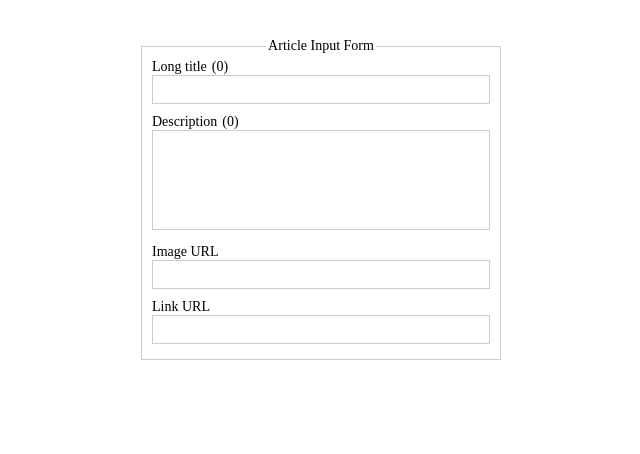
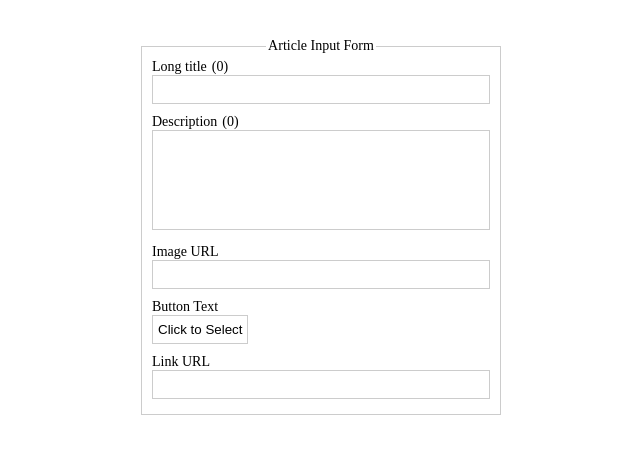
Before and after one commit to han3zeng/yahoo-works, a React app: page / in a window 1280 px wide. Shown: the top 454 px of the page, without its empty margins (119-759 px from the left). Built offline with nearby package versions, Linux system fonts and the light colour scheme; the HTML template or start-up script is replaced by a standard one.

Commit message:
Adjust: dropdown for form-preview

```diff
--- a/src/App.jsx
+++ b/src/App.jsx
@@ -14,6 +14,16 @@ const GlobalStyle = createGlobalStyle`
     background: white;
     padding: 10px;
   }
+  button {
+    background-color: white;
+    outline: none;
+    border: 1px solid ${(props) => props.theme.formGray};
+    padding: 6px 5px;
+    cursor: pointer;
+    &:focus {
+      border: 1px solid ${(props) => props.theme.formHighlightGray};
+    }
+  }
 `;
 
 function App() {
--- a/src/components/form/Form.jsx
+++ b/src/components/form/Form.jsx
@@ -1,6 +1,6 @@
 import React from 'react';
 import styled from 'styled-components';
-import { TextInput } from './Inputs';
+import { TextInput, DropDown } from './Inputs';
 
 const Fieldset = styled.fieldset`
     border: 1px solid ${(props) => props.theme.formGray};
@@ -60,7 +60,7 @@ function Form({
           text="Long title"
           data={data.longTitle}
           dispatch={dispatch}
-          maxLength={10}
+          maxLength={40}
         />
         <TextInput
           id="description"
@@ -68,13 +68,18 @@ function Form({
           type="description"
           data={data.description}
           dispatch={dispatch}
-          maxLength={20}
+          maxLength={150}
         />
         <TextInput
           id="imageUrl"
           type="url"
           text="Image URL"
           data={data.imageUrl}
+          dispatch={dispatch}
+        />
+        <DropDown
+          id="dropdown"
+          data={data.dropdown}
           dispatch={dispatch}
         />
         <TextInput
--- a/src/components/form/Inputs.jsx
+++ b/src/components/form/Inputs.jsx
@@ -1,11 +1,35 @@
-import React from 'react';
+import React, { useState, useRef, useEffect } from 'react';
 import styled from 'styled-components';
 import { _ } from '../../utils';
 
 const { debounce } = _;
 
-const InputContainer = styled.div`
+const Container = styled.div`
   margin-bottom: 10px;
+`;
+
+const ButtonSet = styled.div`
+  position: relative;
+`;
+
+const DropdownMenu = styled.div`
+  background-color: white;
+  border: 1px solid ${(props) => props.theme.formGray};
+  display: inline-block;
+  box-shadow: 2px 2px 2px gray;
+  position: absolute;
+  left: 0;
+  top: 110%;
+  > div {
+    padding: 6px 4px;
+    &:hover {
+      background-color: #f2f2f2;
+      cursor: pointer;
+    }
+  }
+`;
+
+const InputContainer = styled(Container)`
   span {
     font-size: 14px;
     white-space: nowrap;
@@ -154,11 +178,100 @@ function TextInputRaw({
   );
 }
 
-function DropDown() {
+const DropDownList = [
+  'Watch Live',
+  'Breaking News',
+  'Read More',
+];
 
+
+function DropDownRaw({
+  data,
+  dispatch,
+  id,
+}) {
+  const [ifShow, setIfShow] = useState(false);
+  const dropdownRef = useRef(null);
+  const { content, error } = data;
+
+  const buttonText = content || 'Click to Select';
+
+  const onClickHanler = (e) => {
+    e.preventDefault();
+    setIfShow((state) => !state);
+  };
+
+  useEffect(() => {
+    function onClickOutterArearHandler(e) {
+      if (e.target !== dropdownRef.current) {
+        setIfShow(false);
+      }
+    }
+    if (window) {
+      window.addEventListener('click', onClickOutterArearHandler);
+    }
+    return () => window.removeEventListener('click', onClickOutterArearHandler);
+  }, []);
+
+  useEffect(() => {
+    if (ifShow && dropdownRef) {
+      dropdownRef.current.focus();
+    } else {
+      dropdownRef.current.blur();
+    }
+  }, [ifShow]);
+
+  const dropDownBody = (() => {
+    if (!ifShow) {
+      return null;
+    }
+    const menu = DropDownList.map((text, index) => (
+      <div
+        key={text}
+        role="button"
+        tabIndex="0"
+        onKeyPress={() => {
+
+        }}
+        onClick={() => {
+          dispatch({
+            type: id,
+            payload: {
+              content: text,
+              error: null,
+            }
+          })
+        }}
+      >
+        {text}
+      </div>
+    ));
+    return (
+      <DropdownMenu>
+        {menu}
+      </DropdownMenu>
+    );
+  })();
+
+  return (
+    <Container>
+      <label>Button Text</label>
+      <ButtonSet>
+        <button
+          type="button"
+          onClick={onClickHanler}
+          ref={dropdownRef}
+        >
+          {buttonText}
+        </button>
+        {ifShow && dropDownBody}
+      </ButtonSet>
+    </Container>
+  );
 }
 
 const TextInput = React.memo(TextInputRaw);
+const DropDown = React.memo(DropDownRaw);
 
 export {
   TextInput,
--- a/src/components/form/index.jsx
+++ b/src/components/form/index.jsx
@@ -31,6 +31,10 @@ const initialState = {
     error: null,
   },
   [inputType.imageUrl]: {
+    content: '',
+    error: null,
+  },
+  [inputType.dropdown]: {
     content: '',
     error: null,
   },
@@ -72,6 +76,16 @@ function reducer(state, action) {
         },
       };
     }
+    case inputType.dropdown: {
+      const { content, error } = action?.payload;
+      return {
+        ...state,
+        [inputType.dropdown]: {
+          content,
+          error,
+        },
+      };
+    }
     case inputType.linkOutUrl: {
       const { content, error } = action?.payload;
       return {
--- a/src/constants/index.js
+++ b/src/constants/index.js
@@ -3,6 +3,7 @@ const inputType = Object.freeze({
   shortTitle: 'shortTitle',
   description: 'description',
   imageUrl: 'imageUrl',
+  dropdown: 'dropdown',
   linkOutUrl: 'linkOutUrl',
 });
 
```
